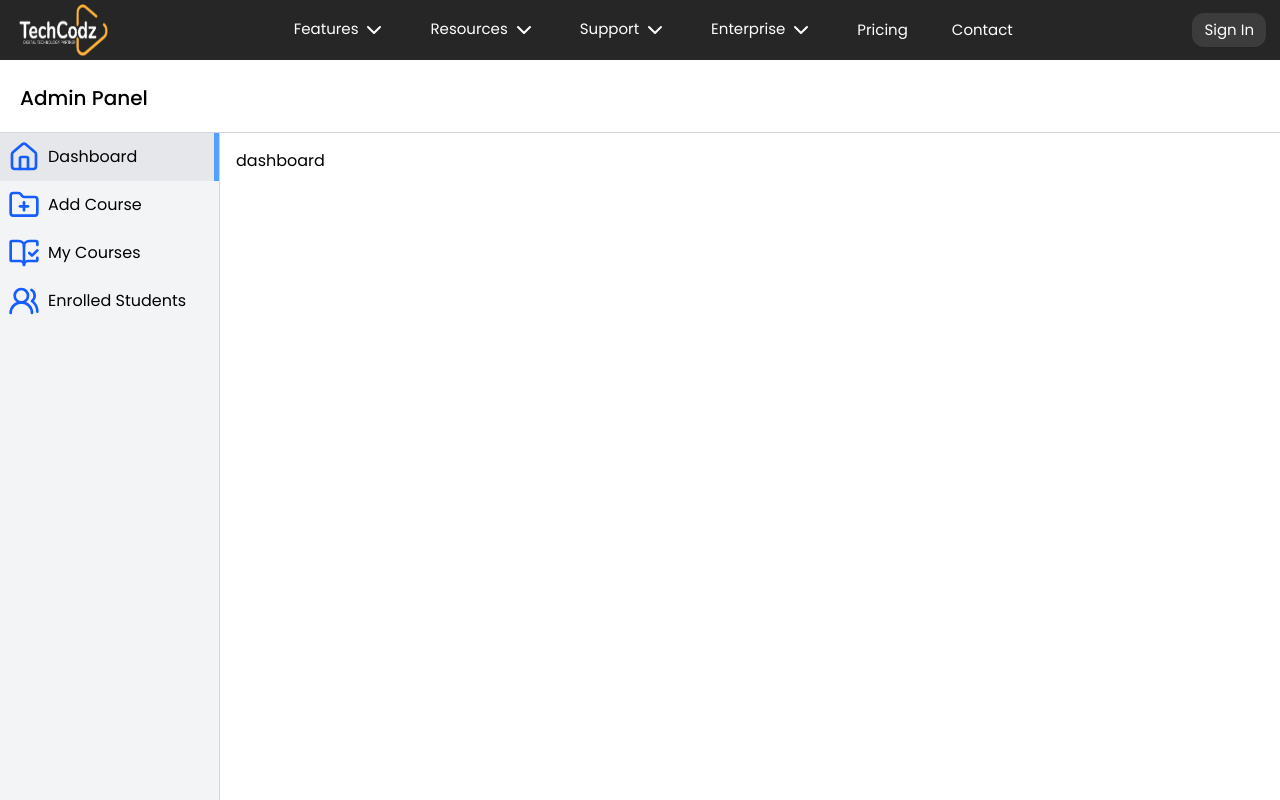
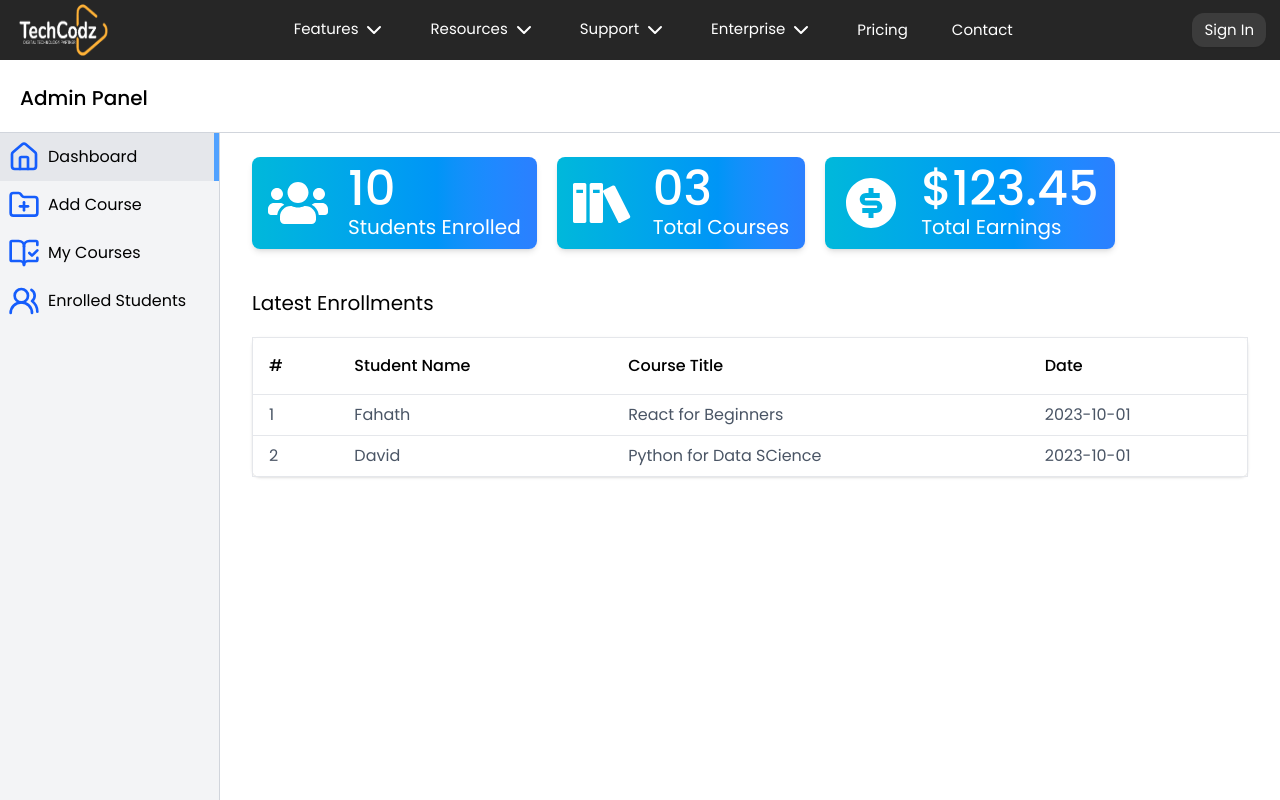
Before and after one commit to fmfahath/tech_codz_lms, a React (Vite) app in the folder client/: page /educator in a window 1280 px wide. Shown: the top 800 px of the page. Built offline with nearby package versions, Linux system fonts and the light colour scheme.

Commit message:
client -- dashboard layout created

```diff
--- a/client/src/pages/educator/Dashboard.jsx
+++ b/client/src/pages/educator/Dashboard.jsx
@@ -1,9 +1,63 @@
 import React from 'react'
+import { FaUsers } from "react-icons/fa";
+import { ImBooks } from "react-icons/im";
+import { RiMoneyDollarCircleFill } from "react-icons/ri";
 
 const Dashboard = () => {
     return (
-        <div className=''>
-            dashboard
+        <div className='w-full min-h-screen px-4 py-2'>
+            <div className='flex items-center  gap-5 mb-10'>
+                <div className='flex flex-col md:flex-row items-center gap-5 shadow-md px-4 py-2 rounded-lg btn-bg mb'>
+                    <FaUsers className='w-15 h-15 text-white' />
+                    <div>
+                        <p className='font-medium text-2xl md:text-5xl'>10</p>
+                        <p className='text-lg md:text-xl'>Students Enrolled</p>
+                    </div>
+                </div>
+                <div className='flex items-center gap-5 shadow-md px-4 py-2 rounded-lg btn-bg'>
+                    <ImBooks className='w-15 h-15 text-white' />
+                    <div>
+                        <p className='font-medium text-2xl md:text-5xl'>03</p>
+                        <p className='text-lg md:text-xl'>Total Courses</p>
+                    </div>
+                </div>
+                <div className='flex items-center gap-5 shadow-md px-4 py-2 rounded-lg btn-bg'>
+                    <RiMoneyDollarCircleFill className='w-15 h-15 text-white' />
+                    <div>
+                        <p className='font-medium text-2xl md:text-5xl'>$123.45</p>
+                        <p className='text-lg md:text-xl'>Total Earnings</p>
+                    </div>
+                </div>
+            </div>
+
+            {/* table */}
+            <div className=''>
+                <h3 className='text-xl '>Latest Enrollments</h3>
+                <table className='w-full mt-5 border border-gray-200 shadow rounded-lg'>
+                    <thead>
+                        <tr className='text-left border-b border-gray-200'>
+                            <th className='px-4 py-4  font-medium'>#</th>
+                            <th className='px-4 py-4 font-medium'>Student Name</th>
+                            <th className='px-4 py-4 font-medium'>Course Title</th>
+                            <th className='px-4 py-4  font-medium'>Date</th>
+                        </tr>
+                    </thead>
+                    <tbody>
+                        <tr className='text-left text-gray-600 border-b border-gray-200'>
+                            <td className='px-4 py-2 '>1</td>
+                            <td className='px-4 py-2 '>Fahath</td>
+                            <td className='px-4 py-2 '>React for Beginners</td>
+                            <td className='px-4 py-2 '>2023-10-01</td>
+                        </tr>
+                        <tr className='text-left text-gray-600 border-b border-gray-200'>
+                            <td className='px-4 py-2 '>2</td>
+                            <td className='px-4 py-2 '>David</td>
+                            <td className='px-4 py-2 '>Python for Data SCience</td>
+                            <td className='px-4 py-2 '>2023-10-01</td>
+                        </tr>
+                    </tbody>
+                </table>
+            </div>
         </div>
     )
 }
```
